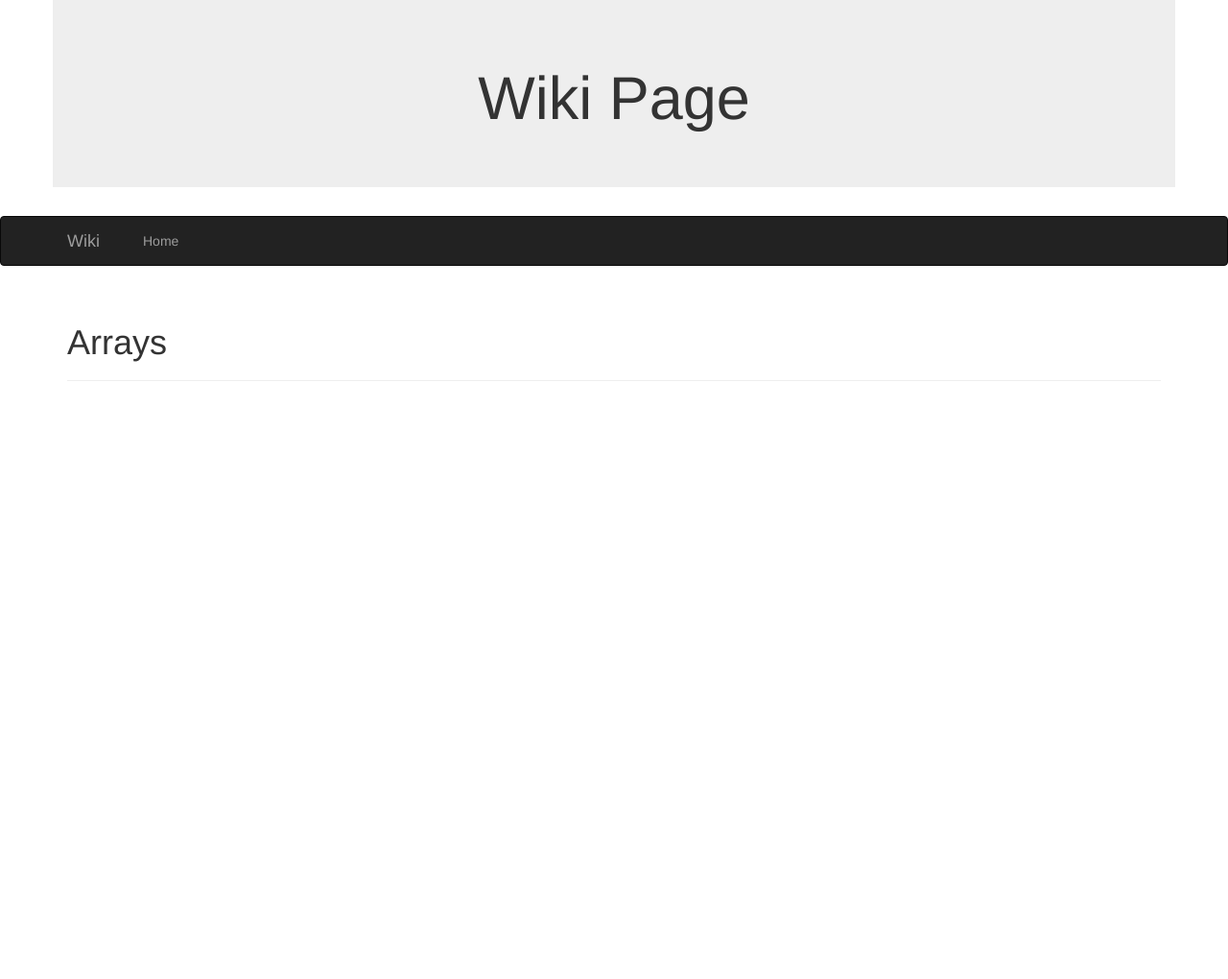
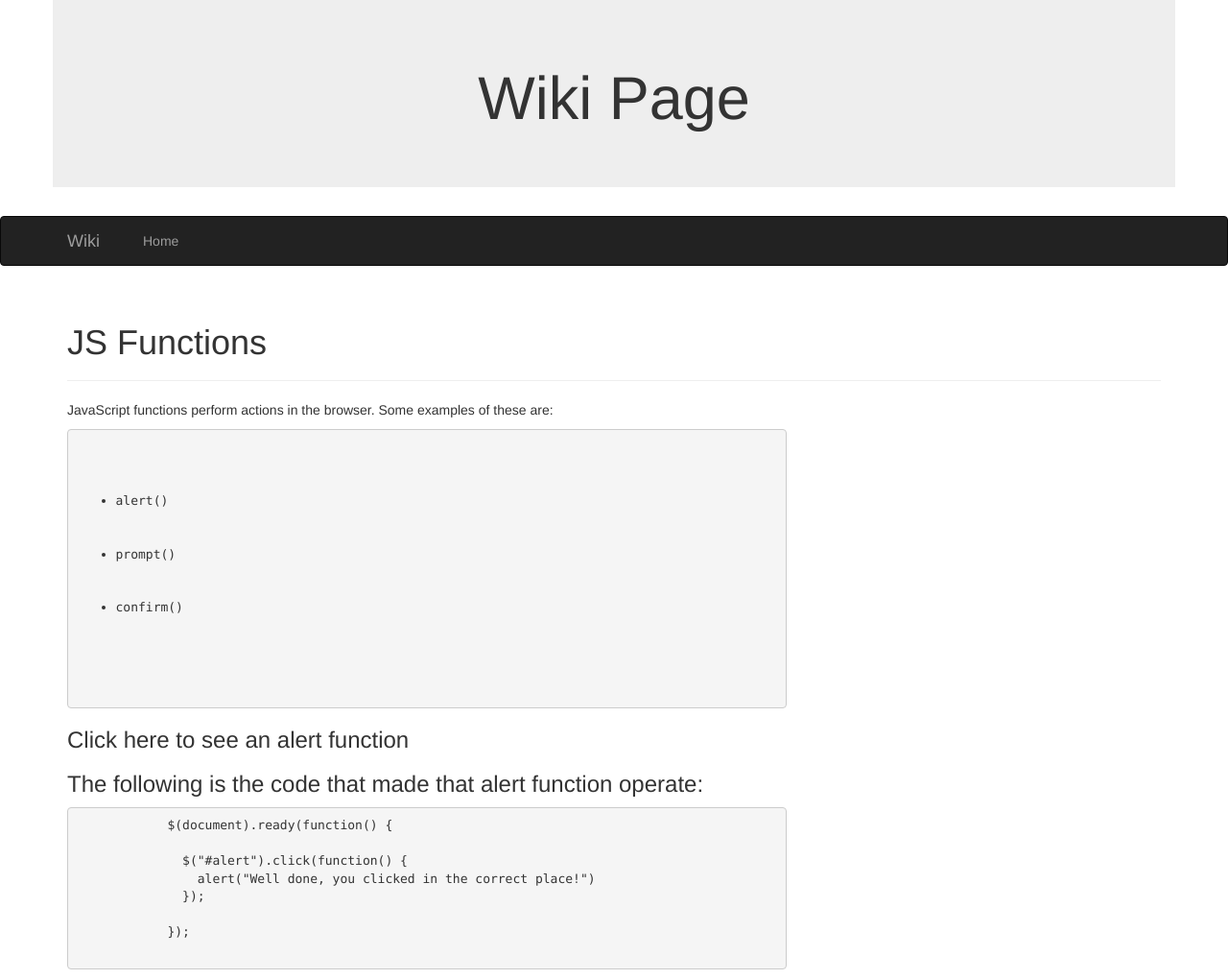
Before and after one commit to Jordan-Meier/wiki-page, a plain HTML site: page jsFunctions.html in a window 1280 px wide. Shown: the whole page at 96% size. Before the commit the page ends 800 px from the top, so only its background shows below. Drawn offline with Linux system fonts and the light colour scheme.

Commit message:
Add content(definition and example) to JS Functions html page.

```diff
--- a/jsFunctions.html
+++ b/jsFunctions.html
@@ -6,7 +6,7 @@
     <script src= "js/jquery-1.12.0.min.js"></script>
     <script src= "js/scripts.js"></script>
 
-    <title>Arrays</title>
+    <title>JS Functions</title>
   </head>
   <body>
     <div class="container jumbotron text-center">
@@ -31,13 +31,32 @@
 
     <div class="container">
       <div class="page-header">
-        <h1>Arrays</h1>
+        <h1>JS Functions</h1>
       </div>
       <div class="row">
-        <div class="col-sm-6">
+        <div class="col-sm-8">
+          <p> JavaScript functions perform actions in the browser. Some examples of these are:</p>
+          <pre>
+            <ul>
+              <li>alert()</li>
+              <li>prompt()</li>
+              <li>confirm()</li>
+            </ul>
+          </pre>
 
+          <h3 id="alert">Click here to see an alert function</h3>
+          <h3>The following is the code that made that alert function operate:</h3>
+          <pre>
+            $(document).ready(function() {
+
+              $("#alert").click(function() {
+                alert("Well done, you clicked in the correct place!")
+              });
+
+            });
+          </pre>
         </div>
-        <div class="col-sm-6">
+        <div class="col-sm-4">
 
         </div>
 
```
